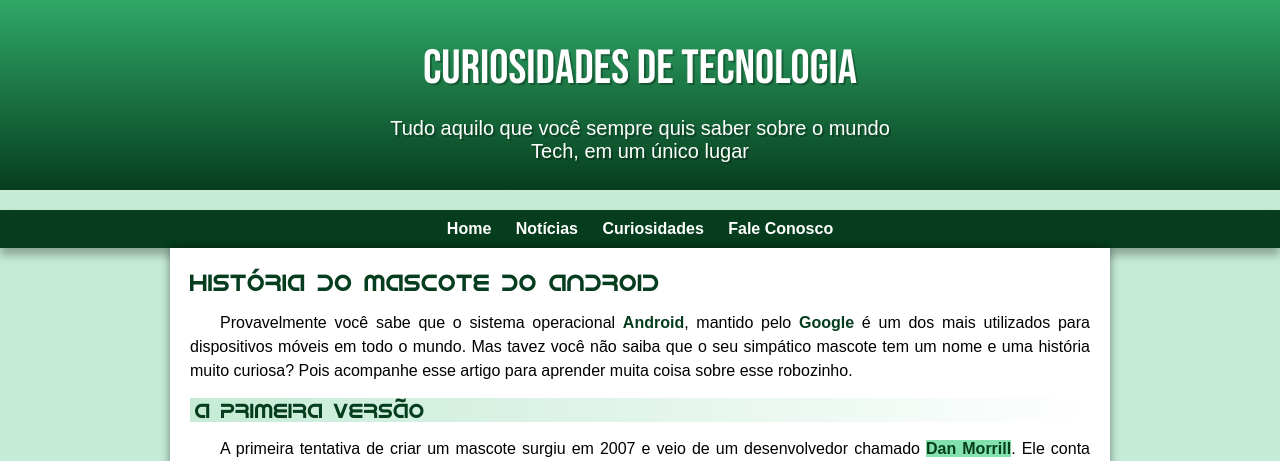
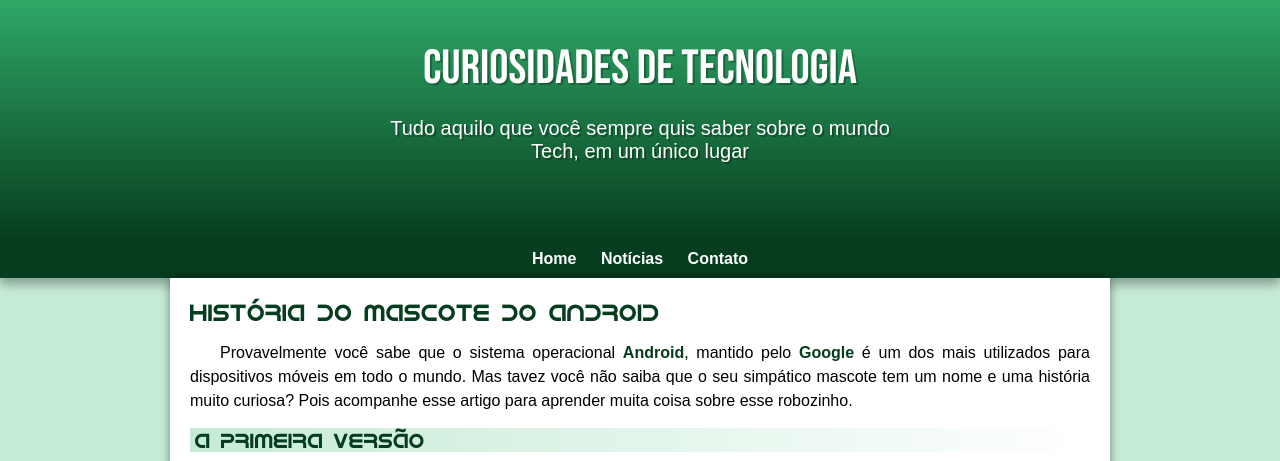
Before and after one commit to alvesgeraldo/projeto-android, a plain HTML site: page index.html in a window 1280 px wide. Shown: the top 461 px of the page. Drawn offline with Linux system fonts and the light colour scheme.

Commit message:
Ajustando styles

```diff
--- a/index.html
+++ b/index.html
@@ -17,8 +17,7 @@
     <nav>
         <a href="#">Home</a>
         <a href="#">Notícias</a>
-        <a href="#">Curiosidades</a>
-        <a href="#">Fale Conosco</a>
+        <a href="#">Contato</a>
     </nav>
 
     <main>
--- a/style/style.css
+++ b/style/style.css
@@ -32,10 +32,9 @@
 
 header {
     text-align: center;
-    height: 150px;
+    height: 200px;
     padding-top: 40px;
     background-image: linear-gradient(to bottom, var(--cor04), var(--cor05));
-    margin-bottom: 20px;
 }
 
 header > h1 {
@@ -55,6 +54,7 @@
     max-width: 500px;
     margin: auto;
     text-shadow: 2px 2px 0px rgba(0, 0, 0, 0.267);
+    padding-bottom: 30px;
 }
 
 nav {
```
